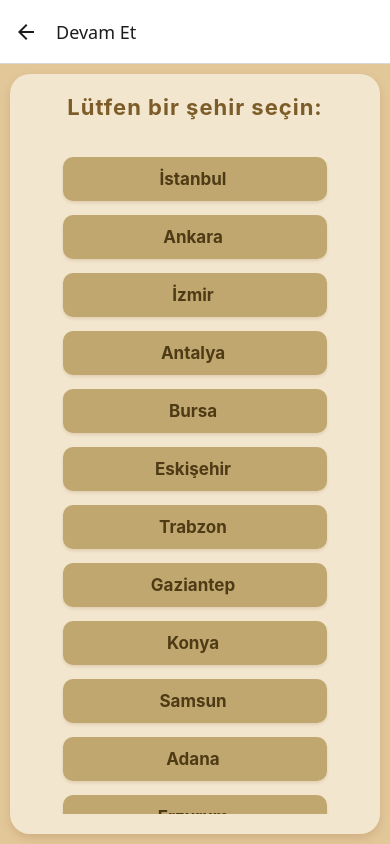
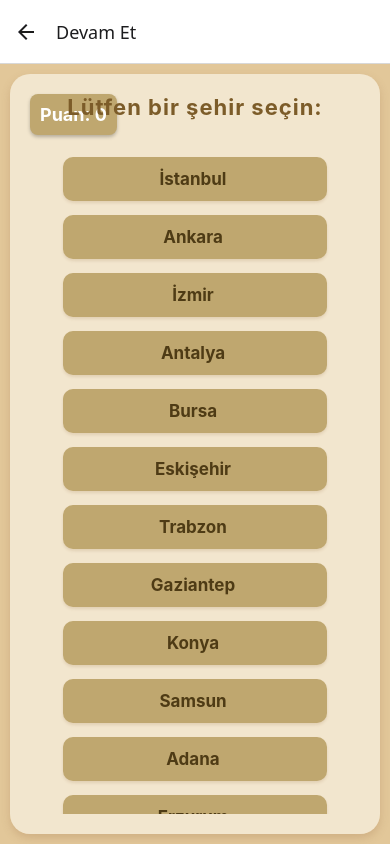
Before and after one commit to freshman11423/CodeLab, a React Native app: screen /Login in a window 390 px wide. Built offline with nearby package versions, Linux system fonts and the light colour scheme.

Commit message:
Added score display to all screens and implemented score penalties for wrong answers

```diff
--- a/screens/Login.tsx
+++ b/screens/Login.tsx
@@ -8,6 +8,7 @@ export default function Login() {
   const [timeLeft, setTimeLeft] = useState(1215); // 20 minutes and 15 seconds
   const [isGameOver, setIsGameOver] = useState(false);
   const [isGameStarted, setIsGameStarted] = useState(false);
+  const [score, setScore] = useState(0); // Add score state
   // Her şehir için cevapları ve tamamlanma durumunu tutan state
   const [cityAnswers, setCityAnswers] = useState<{ [city: string]: { answers: (string | null)[], completed: boolean } }>(() => {
     const initial: { [city: string]: { answers: (string | null)[], completed: boolean } } = {};
@@ -82,6 +83,13 @@ export default function Login() {
       updated[selectedCity] = { answers, completed };
       return updated;
     });
+
+    // Update score based on correct/incorrect answer
+    if (answer === cityEntry.questions[currentQuestionIndex].correctAnswer) {
+      setScore(prev => prev + 10);
+    } else {
+      setScore(prev => prev - 5); // Allow negative scores
+    }
   };
 
   const handleNextQuestion = () => {
@@ -142,6 +150,9 @@ export default function Login() {
     return (
       <View style={styles.background}>
         <View style={styles.container}>
+          <View style={styles.scoreContainer}>
+            <Text style={styles.scoreText}>Puan: {score}</Text>
+          </View>
           <Text style={styles.title}>Lütfen bir şehir seçin:</Text>
           <ScrollView style={styles.scrollView} contentContainerStyle={styles.scrollViewContent} showsVerticalScrollIndicator={true}>
             {cityData.map((city) => (
@@ -183,6 +194,9 @@ export default function Login() {
     return (
       <View style={styles.background}>
         <View style={styles.container}>
+          <View style={styles.scoreContainer}>
+            <Text style={styles.scoreText}>Puan: {score}</Text>
+          </View>
           <Text style={styles.title}>{selectedCity} - Tüm Soruların Cevapları</Text>
           <ScrollView style={{ width: '100%' }} contentContainerStyle={{ alignItems: 'center' }}>
             {cityEntry.questions.map((q, idx) => (
@@ -220,11 +234,14 @@ export default function Login() {
     );
   }
 
-  // Add timer display to the UI where questions are shown
+  // Add score display to the question screen
   if (selectedCity && !completed) {
     return (
       <View style={styles.background}>
         <View style={styles.container}>
+          <View style={styles.scoreContainer}>
+            <Text style={styles.scoreText}>Puan: {score}</Text>
+          </View>
           <Text style={styles.timerText}>Kalan Süre: {formatTime(timeLeft)}</Text>
           {isGameOver ? (
             <View style={styles.gameOverContainer}>
@@ -258,7 +275,7 @@ export default function Login() {
                   </TouchableOpacity>
                 ))}
               </View>
-              {selectedAnswer && (
+
               <TouchableOpacity
                 style={styles.nextButton}
                 onPress={isLastQuestion ? handleBackToCities : handleNextQuestion}
@@ -267,7 +284,6 @@ export default function Login() {
                   {isLastQuestion ? 'Şehirlere Dön' : 'Sonraki Soru'}
                 </Text>
               </TouchableOpacity>
-              )}
             </>
           )}
         </View>
@@ -435,4 +451,22 @@ const styles = StyleSheet.create({
     fontWeight: 'bold',
     marginBottom: 20,
   },
+  scoreContainer: {
+    position: 'absolute',
+    top: 20,
+    left: 20,
+    backgroundColor: '#bfa76f',
+    padding: 10,
+    borderRadius: 8,
+    shadowColor: '#000',
+    shadowOffset: { width: 0, height: 2 },
+    shadowOpacity: 0.25,
+    shadowRadius: 3.84,
+    elevation: 5,
+  },
+  scoreText: {
+    fontSize: 18,
+    fontWeight: 'bold',
+    color: '#fff',
+  },
 });
```
Lines whose indentation alone changed are shown as unchanged.
